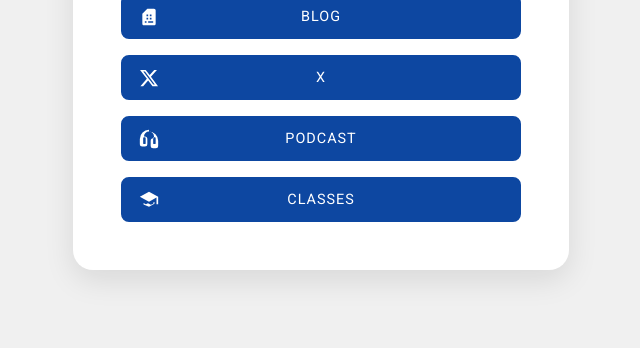
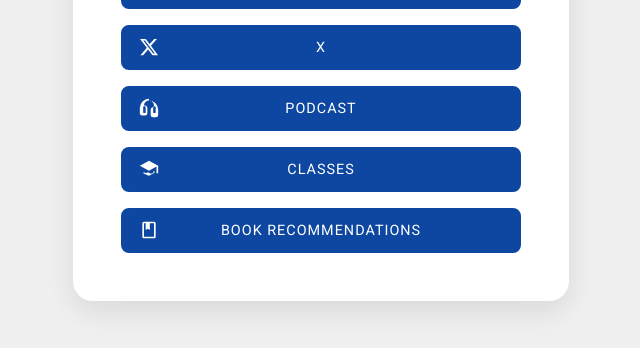
Before and after one commit to MLEPath/mle-path.github.io, a plain HTML site: page index.html in a window 1280 px wide. Shown: the part 452-800 px from the top of the page, without its empty margins (319-959 px from the left). Drawn offline with Linux system fonts and the light colour scheme; a web font is replaced by a local one.

Commit message:
Update index.html

```diff
--- a/index.html
+++ b/index.html
@@ -127,6 +127,10 @@
                 <svg viewBox="0 0 24 24"><path d="M12 2L1 8l11 6 9-4.91V17h2V8L12 2zm5.17 14.51l-2.98 1.1-3.43-1.82-2.54 1.35-2.76-1.46v1.81L12 20l6.55-3.49v-2.21l-1.38.73z"/></svg>
                 <span>Classes</span>
             </a>
+            <a href="https://mlepath.com/books.html" class="link">
+                <svg viewBox="0 0 24 24" fill="currentColor"><path d="M18 2H6c-1.1 0-2 .9-2 2v16c0 1.1.9 2 2 2h12c1.1 0 2-.9 2-2V4c0-1.1-.9-2-2-2zm0 18H6V4h2v8l2.5-1.5L13 12V4h5v16z"/></svg>
+                <span>Book Recommendations</span>
+            </a>
         </div>
     </div>
 </body>
```
